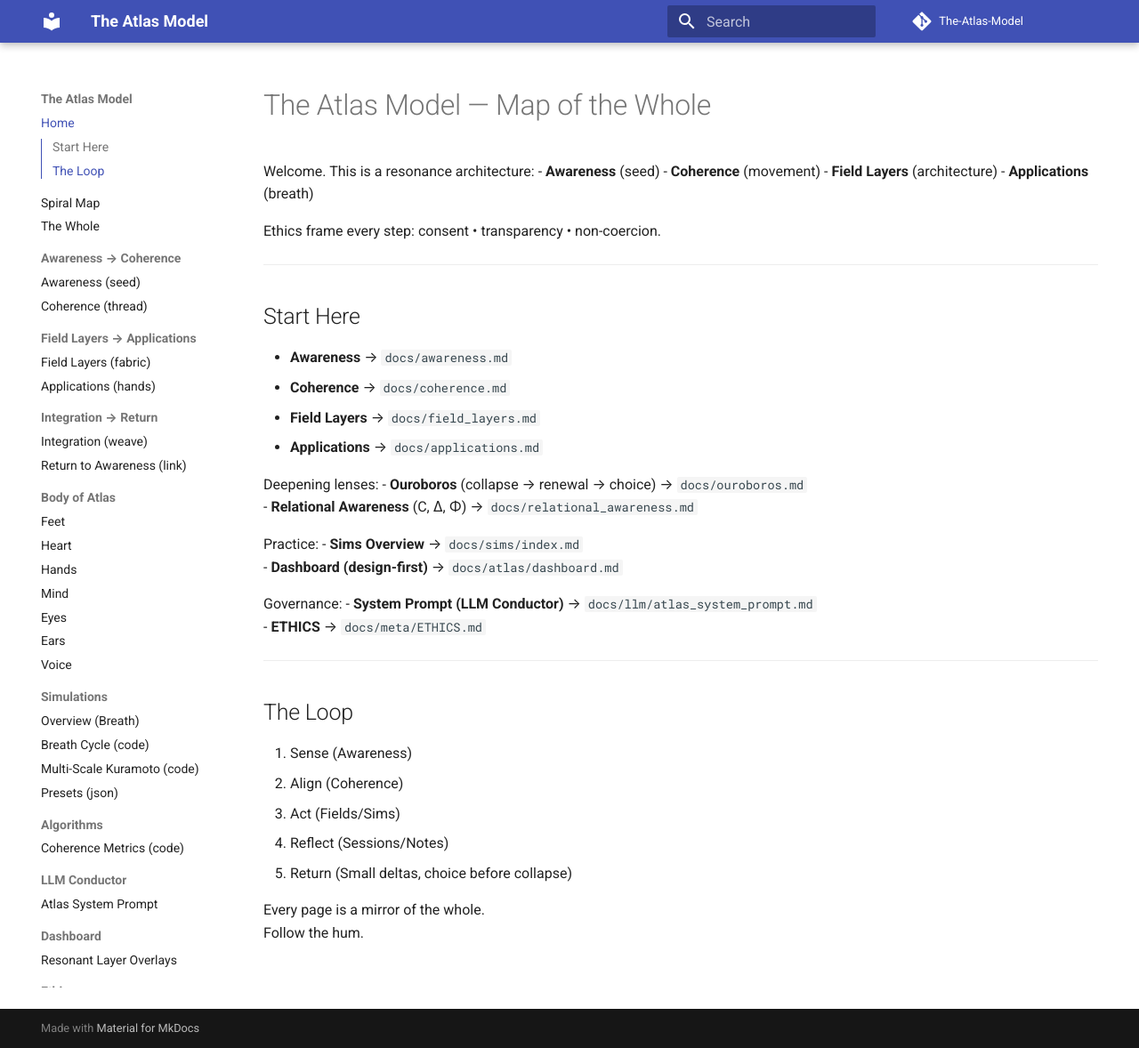
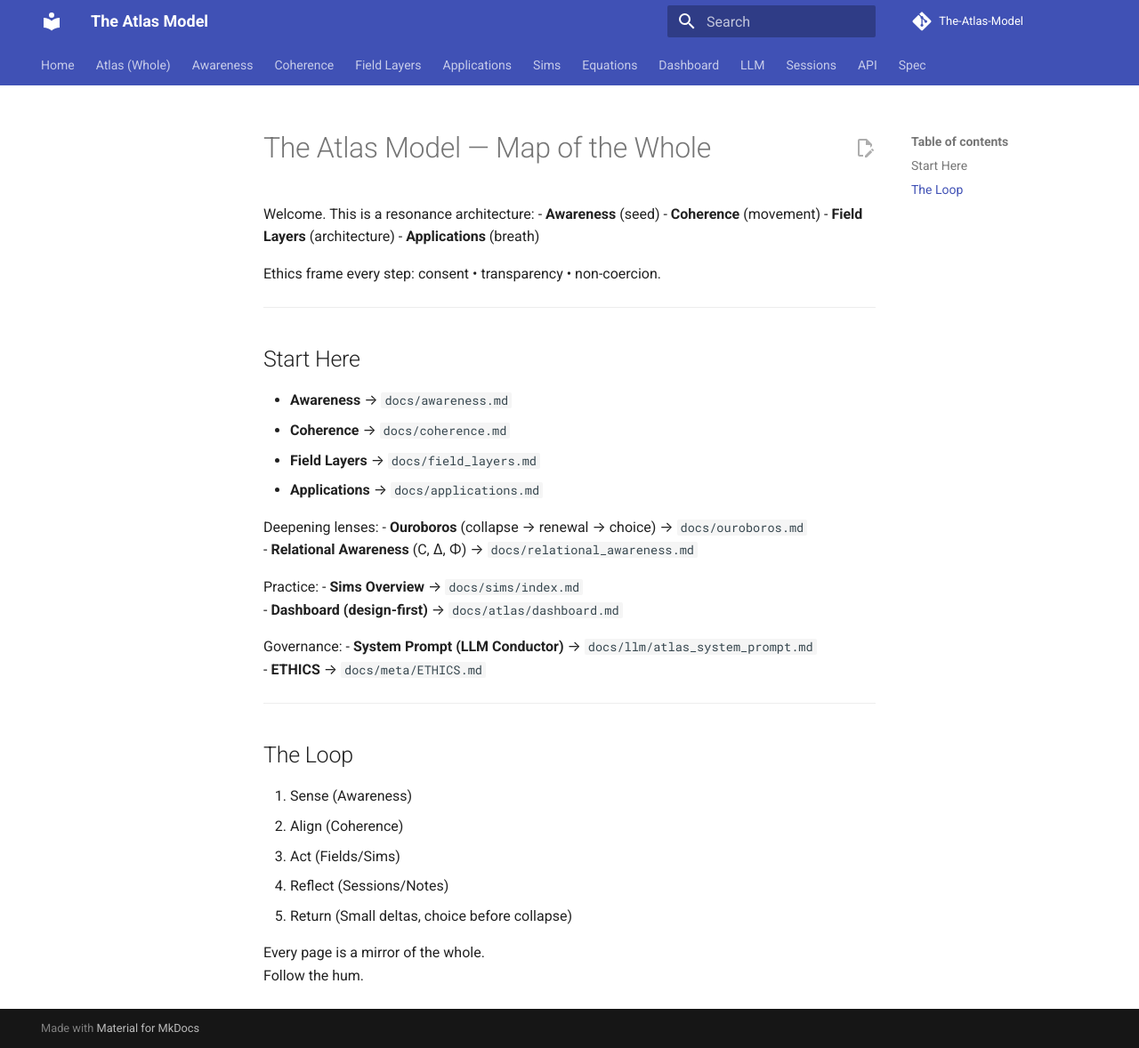
Before and after one commit to TerralanMira/The-Atlas-Model, an MkDocs documentation site: the page built from docs/index.md, in a window 1280 px wide and 1178 px high. Shown: the whole window at 89% size. Built offline with MkDocs 1.6.1 and Material for MkDocs 9.7.7, drawn with Linux system fonts in a browser that asks for light colours; comment, search, counter and statistics services are not loaded.

Commit message:
Update mkdocs.yml

```diff
--- a/mkdocs.yml
+++ b/mkdocs.yml
@@ -1,74 +1,68 @@
 site_name: The Atlas Model
-site_description: "A recursive framework for resonance, coherence, and embodied design."
-site_author: "Atlas Contributors"
-repo_url: "https://github.com/your-username/The-Atlas-Model"
-repo_name: "The-Atlas-Model"
+site_description: Fractal resonance, coherence, and conscious choice through The Atlas Model
+site_author: Atlas Collective
+repo_url: https://github.com/terralanmira/The-Atlas-Model
+repo_name: The-Atlas-Model
 
 theme:
   name: material
   features:
+    - navigation.tabs
     - navigation.expand
-    - navigation.sections
-    - navigation.top
-    - toc.integrate
     - content.code.copy
-    - content.tabs.link
-
-nav:
-  - Home: index.md
-  - Spiral Map: docs/README.md
-  - The Whole: docs/whole.md
-
-  # — Ouroboros flow —
-  - Awareness → Coherence:
-      - Awareness (seed): docs/awareness.md
-      - Coherence (thread): docs/coherence.md
-  - Field Layers → Applications:
-      - Field Layers (fabric): docs/field_layers.md
-      - Applications (hands): docs/applications.md
-  - Integration → Return:
-      - Integration (weave): docs/integration.md
-      - Return to Awareness (link): docs/awareness.md
-
-  # — Embodiment —
-  - Body of Atlas:
-      - Feet: docs/feet_of_atlas.md
-      - Heart: docs/heart_of_atlas.md
-      - Hands: docs/hands_of_atlas.md
-      - Mind: docs/mind_of_atlas.md
-      - Eyes: docs/eyes_of_atlas.md
-      - Ears: docs/ears_of_atlas.md
-      - Voice: docs/voice_of_atlas.md
-
-  # — Instruments —
-  - Simulations:
-      - Overview (Breath): docs/sims/breath.md
-      - Breath Cycle (code): sims/breath_cycle.py
-      - Multi-Scale Kuramoto (code): sims/multi_scale_kuramoto.py
-      - Presets (json): sims/presets.json
-  - Algorithms:
-      - Coherence Metrics (code): algorithms/coherence_metrics.py
-
-  # — Interface & Ethics —
-  - LLM Conductor:
-      - Atlas System Prompt: docs/llm/atlas_system_prompt.md
-  - Dashboard:
-      - Resonant Layer Overlays: dashboard/dashboard.py
-  - Ethics:
-      - ETHICS (Consent • Transparency • Non-coercion): docs/meta/ETHICS.md
-
-plugins:
-  - search
+    - content.action.edit
 
 markdown_extensions:
   - admonition
-  - codehilite
+  - toc:
+      permalink: true
   - footnotes
   - def_list
-  - toc:
-      permalink: true
-  - pymdownx.details
-  - pymdownx.superfences
-  - pymdownx.magiclink
-  - pymdownx.tasklist:
-      custom_checkbox: true
+  - attr_list
+
+nav:
+  - Home: docs/index.md
+  - Atlas (Whole):
+      - Whole: docs/atlas_whole.md
+      - Bridge: docs/bridge.md
+      - Design: docs/atlas_design.md
+      - Mind: docs/atlas_mind.md
+      - Heart: docs/atlas_heart.md
+      - Hands: docs/atlas_hands.md
+      - Feet: docs/atlas_feet.md
+      - Might: docs/atlas_might.md
+      - Field: docs/atlas_field.md
+      - Atlas Index: docs/atlas/Model_Index.md
+  - Awareness:
+      - Overview: docs/awareness/awareness_index.md
+      - R Growth: docs/awareness/R_Growth.md
+      - Harmonic Slip: docs/awareness/Harmonic_Slip_Template.md
+      - Schematics: docs/awareness/Atlas_3_Schematics.md
+  - Coherence: docs/coherence.md
+  - Field Layers:
+      - Overview: docs/field_layers.md
+      - Flower of Life: docs/atlas/ResonantReality_Bridge.md
+      - LC Grid Modes: sims/lc_grid_modes.py
+  - Applications:
+      - Soul in Field: docs/applications/Soul_in_Field.md
+      - Dual Phase Field: docs/applications/Dual_Phase_Field.md
+      - Stress Tests: docs/applications/Stress_Tests.md
+  - Sims:
+      - Kuramoto–Schumann Hybrid: sims/kuramoto_schumann_hybrid.py
+      - Multi-Scale Kuramoto: sims/multi_scale_kuramoto.py
+      - LC Grid Modes: sims/lc_grid_modes.py
+  - Equations: docs/equations.md
+  - Dashboard: docs/dashboard.md
+  - LLM:
+      - Roles & Prompts: llm/roles_prompts.md
+      - Router Rules: llm/router_rules.md
+      - Scorer Rules: llm/scorer_rules.md
+      - System Prompt: llm/system/atlas_system_prompt.md
+  - Sessions:
+      - Schema: sessions/schema.json
+      - Example Log: sessions/example_log.json
+  - API:
+      - Overview: docs/api/index.md
+  - Spec:
+      - Resonance Interfaces: docs/spec/resonance_interfaces.md
+      - Infinity Equation: docs/spec/infinity_equation.md
```
